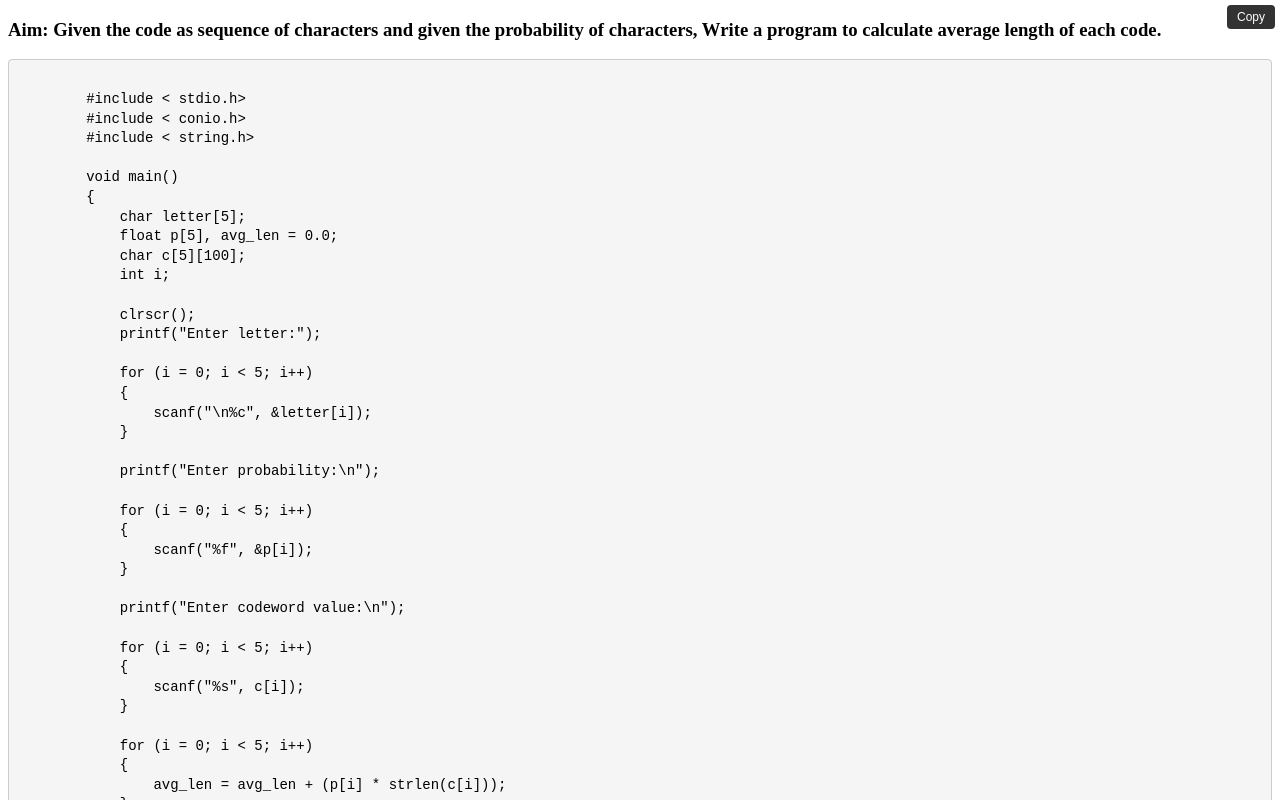
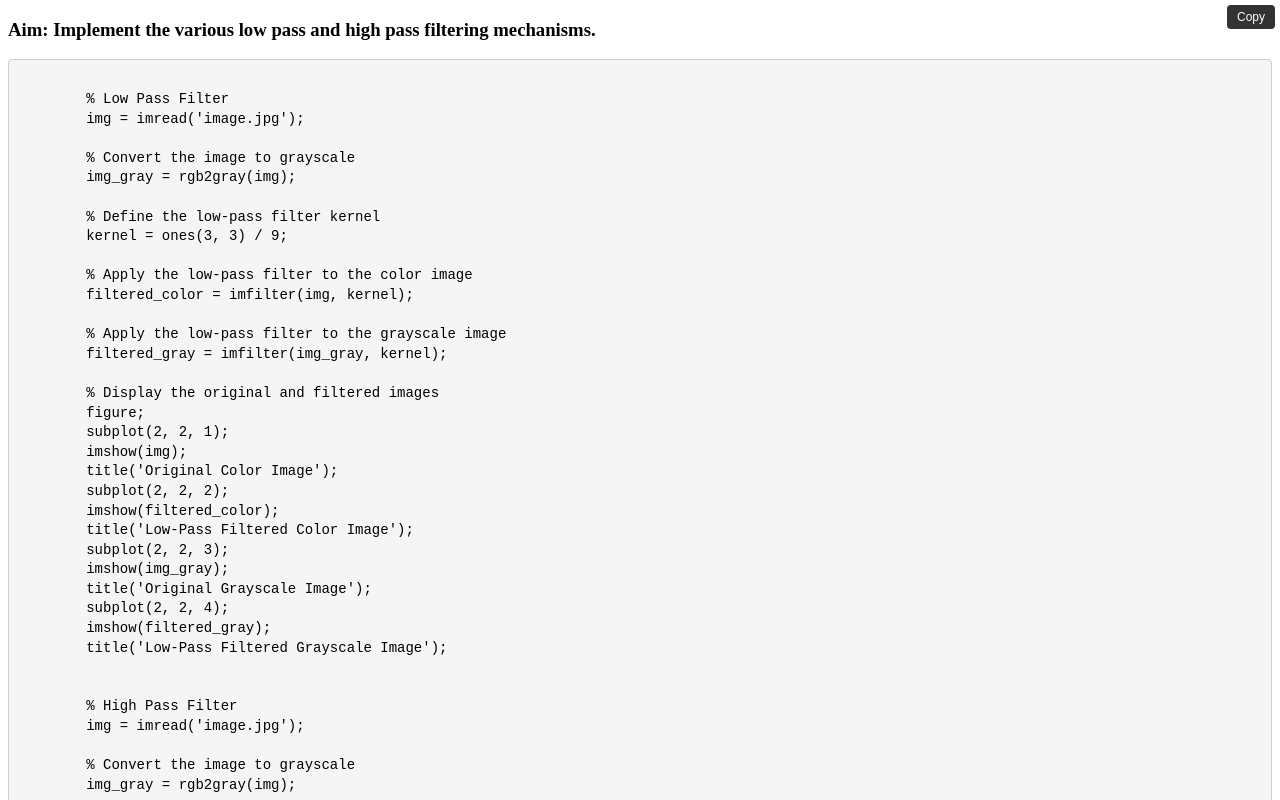
Before and after one commit to AadarshGupta07/awp, a plain HTML site: page pages/p3.html in a window 1280 px wide. Shown: the top 800 px of the page. Drawn offline with Linux system fonts and the light colour scheme.

Commit message:
Updated p1 p2 p3

```diff
--- a/pages/p3.html
+++ b/pages/p3.html
@@ -29,53 +29,72 @@
   </style>
 </head>
 <body>
-  <h3>Aim: Given the code as sequence of characters and given the probability of
-    characters, Write a program to calculate average length of each code.</h3>
+  <h3>Aim: Implement the various low pass and high pass filtering mechanisms.</h3>
 
   <pre>
     <code>
-        #include < stdio.h>
-        #include < conio.h>
-        #include < string.h>
+        % Low Pass Filter
+        img = imread('image.jpg');
 
-        void main()
-        {
-            char letter[5];
-            float p[5], avg_len = 0.0;
-            char c[5][100];
-            int i;
+        % Convert the image to grayscale
+        img_gray = rgb2gray(img);
 
-            clrscr();
-            printf("Enter letter:");
+        % Define the low-pass filter kernel
+        kernel = ones(3, 3) / 9;
 
-            for (i = 0; i < 5; i++)
-            {
-                scanf("\n%c", &letter[i]);
-            }
+        % Apply the low-pass filter to the color image
+        filtered_color = imfilter(img, kernel);
 
-            printf("Enter probability:\n");
+        % Apply the low-pass filter to the grayscale image
+        filtered_gray = imfilter(img_gray, kernel);
 
-            for (i = 0; i < 5; i++)
-            {
-                scanf("%f", &p[i]);
-            }
+        % Display the original and filtered images
+        figure;
+        subplot(2, 2, 1);
+        imshow(img);
+        title('Original Color Image');
+        subplot(2, 2, 2);
+        imshow(filtered_color);
+        title('Low-Pass Filtered Color Image');
+        subplot(2, 2, 3);
+        imshow(img_gray);
+        title('Original Grayscale Image');
+        subplot(2, 2, 4);
+        imshow(filtered_gray);
+        title('Low-Pass Filtered Grayscale Image');
 
-            printf("Enter codeword value:\n");
 
-            for (i = 0; i < 5; i++)
-            {
-                scanf("%s", c[i]);
-            }
+        % High Pass Filter
+        img = imread('image.jpg');
 
-            for (i = 0; i < 5; i++)
-            {
-                avg_len = avg_len + (p[i] * strlen(c[i]));
-            }
+        % Convert the image to grayscale
+        img_gray = rgb2gray(img);
 
-            printf("Average is %f", avg_len);
+        % Define the high-pass filter kernel
+        kernel = [-1 -1 -1; -1 8 -1; -1 -1 -1];
 
-            getch();
-        }
+        % Apply the high-pass filter to the color image
+        filtered_color = imfilter(img, kernel);
+
+        % Apply the high-pass filter to the grayscale image
+        filtered_gray = imfilter(img_gray, kernel);
+
+        % Display the original and filtered images
+        figure;
+        subplot(2, 2, 1);
+        imshow(img);
+        title('Original Color Image');
+        subplot(2, 2, 2);
+        imshow(filtered_color);
+        title('High-Pass Filtered Color Image');
+        subplot(2, 2, 3);
+        imshow(img_gray);
+        title('Original Grayscale Image');
+        subplot(2, 2, 4);
+        imshow(filtered_gray);
+        title('High-Pass Filtered Grayscale Image');
+
+
     </code>
   </pre>
 
```
Also changed, not shown: pages/entropy-p2.html (deleted, +0 -80 lines), pages/entropy.html (deleted, +0 -114 lines), pages/p1.html (added, +60 -0 lines), pages/p2.html (added, +74 -0 lines).
